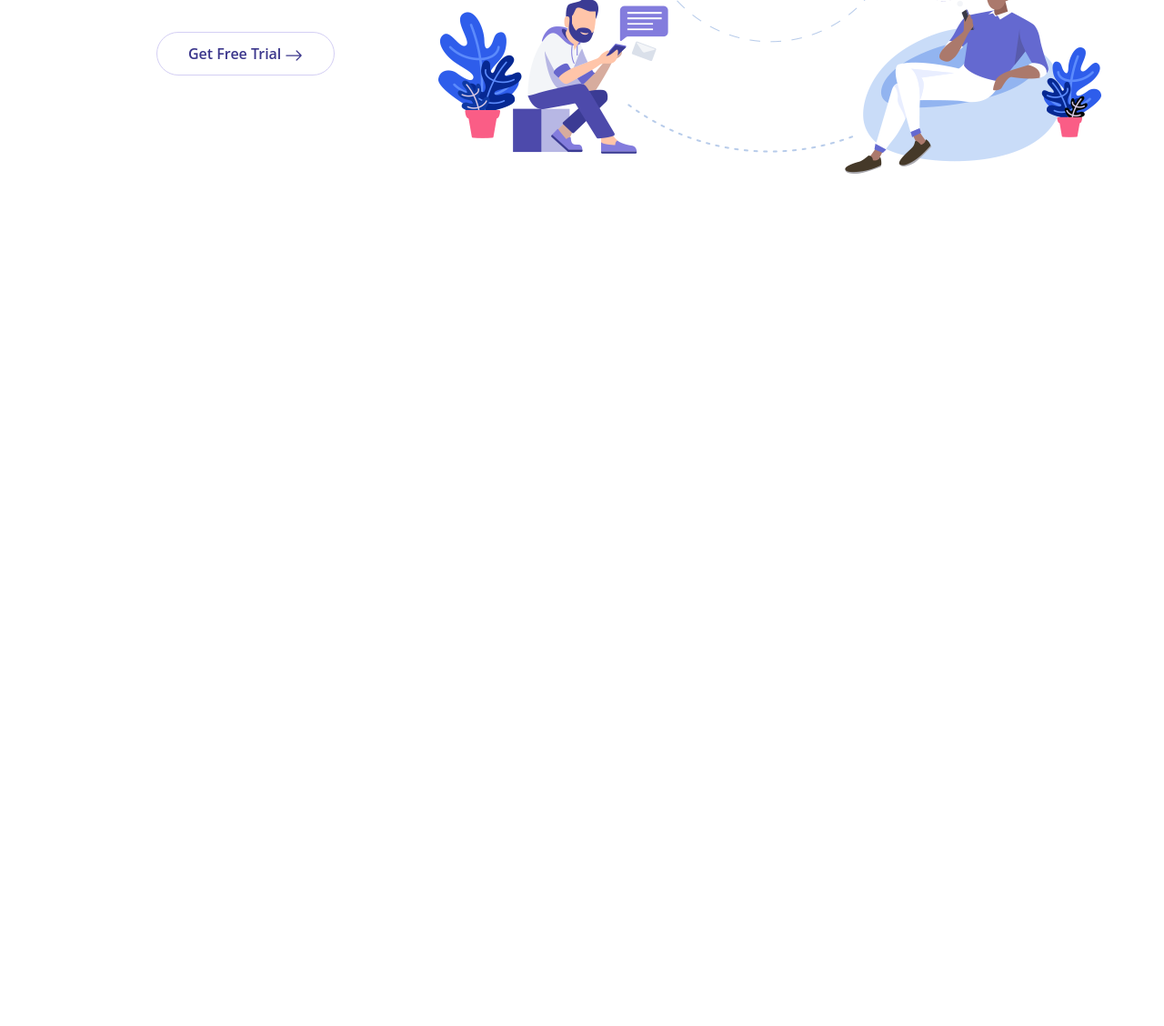
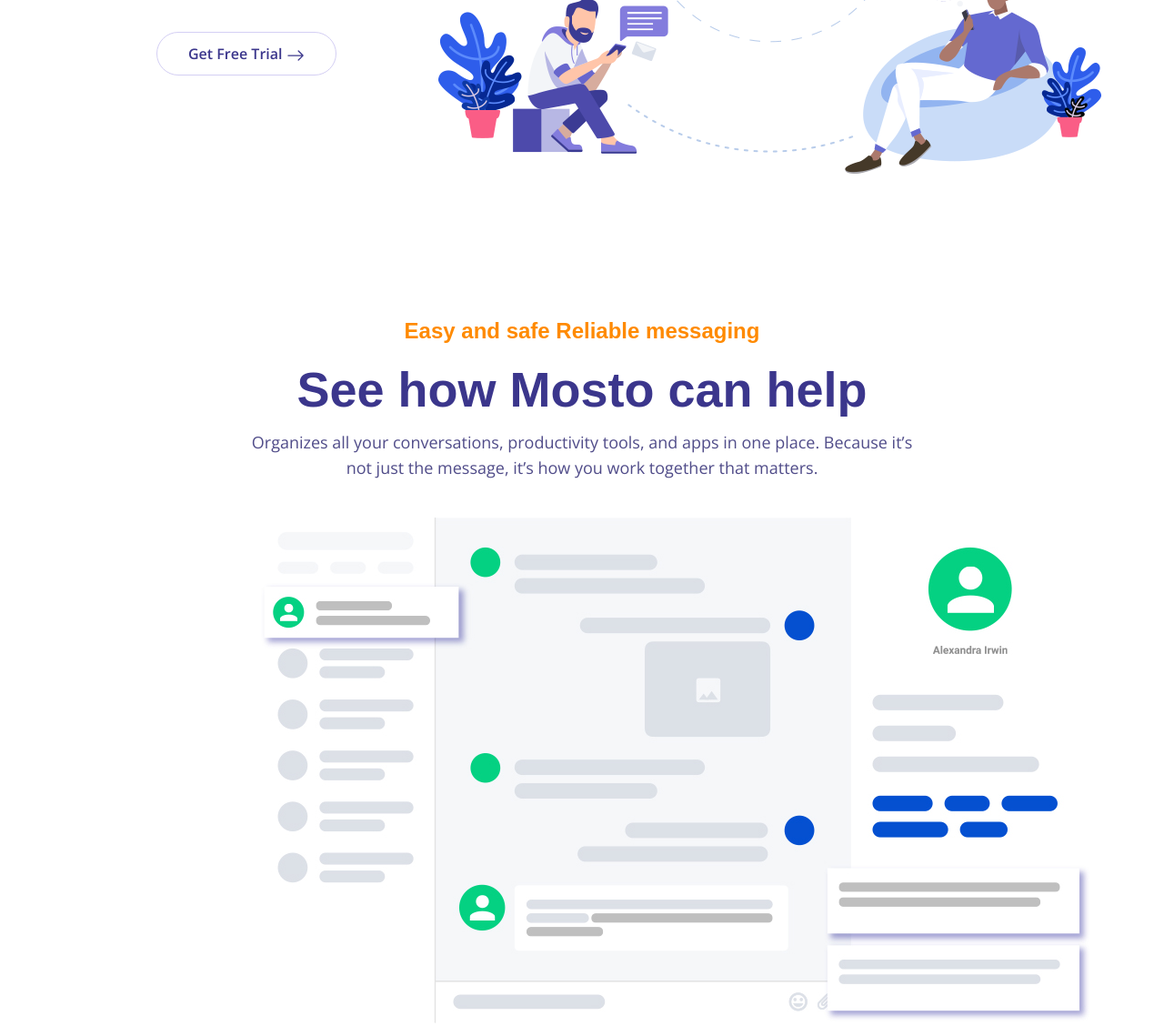
Before and after one commit to salarissa321/project-27, a plain HTML site: page index.html in a window 1280 px wide. Shown: the part 2128-3256 px from the top of the page at 91% size. Before the commit the page ends 2391 px from the top, so only its background shows below. Drawn offline with nearby package versions, Linux system fonts and the light colour scheme.

Commit message:
add 1 section

```diff
--- a/css/style.css
+++ b/css/style.css
@@ -3,7 +3,7 @@
 body{
     font-weight: 400;
     color: #504c89;
-    font-family: "Open Sans",sans-serif;
+    font-family: 'Open Sans', sans-serif;
 }
 
 
@@ -271,3 +271,42 @@ background-color: transparent;
 .myfoto{
     margin-left: 20px;
 }
+
+.mytitel{
+    margin: 0;
+    margin-bottom: 38px;
+    color: #ff8a00;
+    font-size: 24px;
+line-height: 28px;
+margin-top: -9px;
+font-weight: 600;
+font-family: "Josefin Sans",sans-serif;
+text-align: center;
+}
+
+.mysentence{
+    color: #3b368c;
+    font-family: "Josefin Sans",sans-serif;
+    margin: 0;
+    font-size: 54px;
+line-height: 64px;
+margin-top: -20px;
+font-weight: 700;
+margin-bottom: 24px;
+text-align: center;
+
+}
+
+.mysatz{
+    margin-bottom: -7px !important;
+    margin-top: -12px;
+    font-size: 18px;
+color: #504c89;
+line-height: 28px;
+font-family: "Open Sans",sans-serif;
+text-align: center;
+}
+
+.mybild{
+    margin-left: 200px;
+}
--- a/index.html
+++ b/index.html
@@ -6,6 +6,9 @@
     <title>Bootstrap demo</title>
     <link href="https://cdn.jsdelivr.net/npm/bootstrap@5.2.3/dist/css/bootstrap.min.css" rel="stylesheet" integrity="sha384-rbsA2VBKQhggwzxH7pPCaAqO46MgnOM80zW1RWuH61DGLwZJEdK2Kadq2F9CUG65" crossorigin="anonymous">
     <link rel="stylesheet" href="css/style.css">
+    <link rel="preconnect" href="https://fonts.googleapis.com">
+<link rel="preconnect" href="https://fonts.gstatic.com" crossorigin>
+<link href="https://fonts.googleapis.com/css2?family=Baloo+2:wght@400;500;600;700;800&family=Lato:ital,wght@0,100;0,300;1,400&family=Open+Sans:ital,wght@0,300;0,400;0,500;0,600;0,700;0,800;1,300;1,400;1,500;1,600;1,700;1,800&display=swap" rel="stylesheet">
   </head>
 
 
@@ -122,6 +125,18 @@
     </div>
   </div>
 </div>
+
+
+<div class="container py-5">
+  <div class="row py-5">
+    <div class="col-lg-12">
+      <h5 class="mytitel">Easy and safe Reliable messaging</h5>
+      <h2 class="mysentence">See how Mosto can help</h2>
+      <p class="mysatz">Organizes all your conversations, productivity tools, and apps in one place. Because it’s <br>not just the message, it’s how you work together that matters.</p>
+      <img class="mybild mt-5 " src="Images/reliable-video.jpg" alt="">
+    </div>
+  </div>
+</div>
     <script src="https://cdn.jsdelivr.net/npm/bootstrap@5.2.3/dist/js/bootstrap.bundle.min.js" integrity="sha384-kenU1KFdBIe4zVF0s0G1M5b4hcpxyD9F7jL+jjXkk+Q2h455rYXK/7HAuoJl+0I4" crossorigin="anonymous"></script>
   </body>
 </html>
```
Also changed, not shown: Images/reliable-video.jpg (added).
